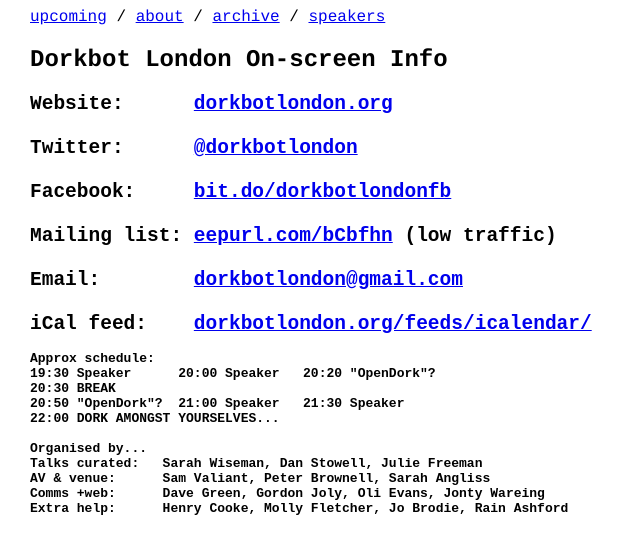
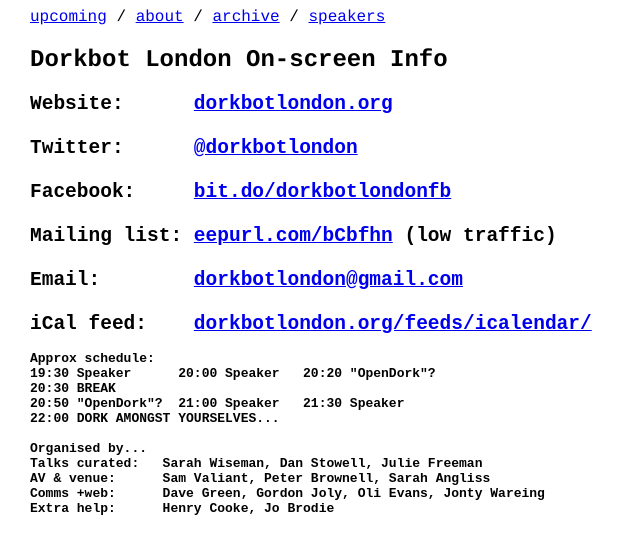
Before and after one commit to dorkbotlondon/dorkbotlondon.github.io, a Jekyll site: the page built from credits.html, in a window 1280 px wide. Shown: the top 554 px of the page, without its empty margins (0-640 px from the left). Built offline with Jekyll 4.4.1, drawn with Linux system fonts in a browser that asks for light colours; Markdown is read by kramdown in place of the engine named in the settings.

Commit message:
Update credits.html

```diff
--- a/credits.html
+++ b/credits.html
@@ -23,6 +23,6 @@
 Talks curated:   Sarah Wiseman, Dan Stowell, Julie Freeman
 AV &amp; venue:      Sam Valiant, Peter Brownell, Sarah Angliss
 Comms +web:      Dave Green, Gordon Joly, Oli Evans, Jonty Wareing
-Extra help:      Henry Cooke, Molly Fletcher, Jo Brodie, Rain Ashford
+Extra help:      Henry Cooke, Jo Brodie
 </b>
 </pre>
```
